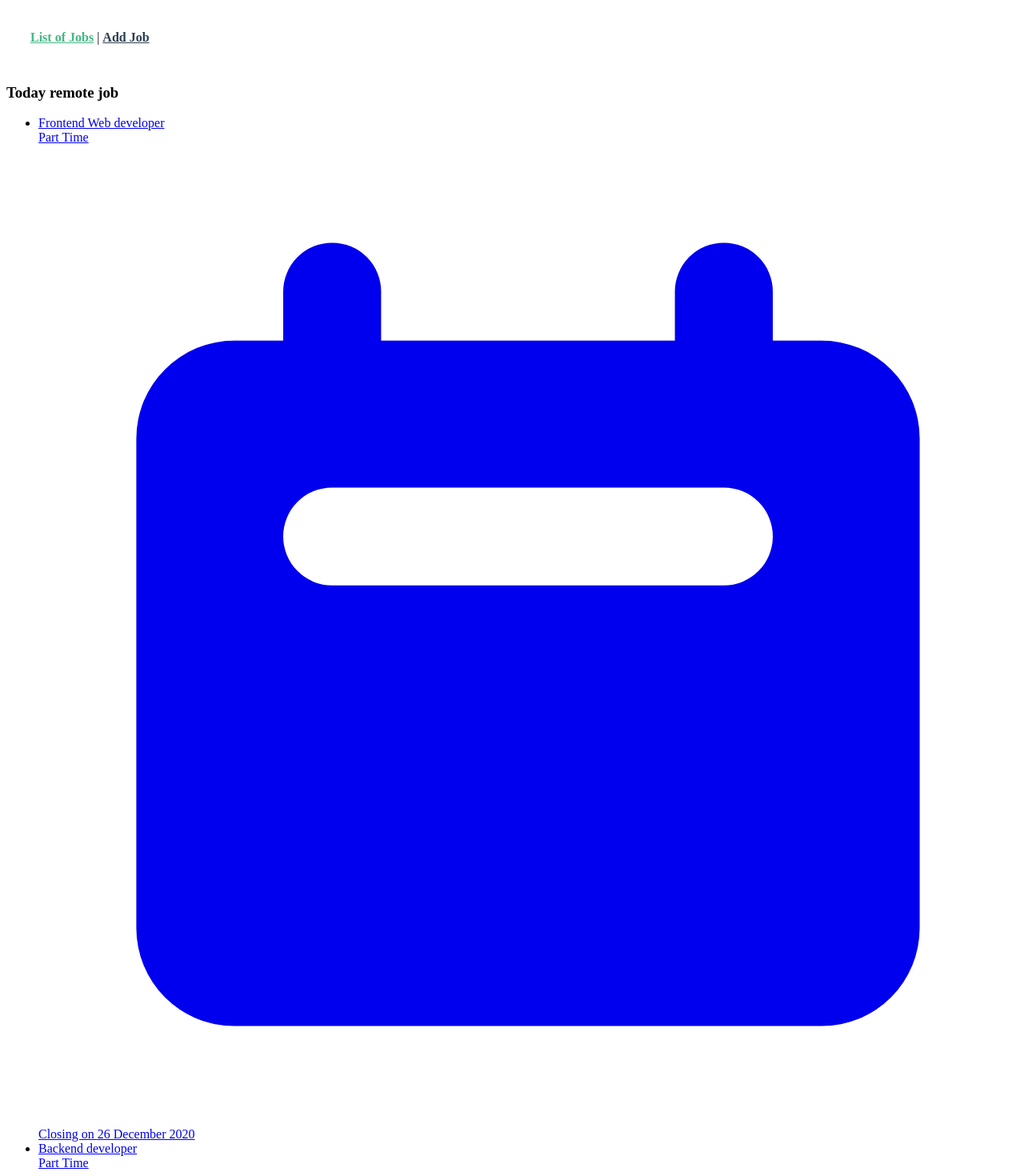
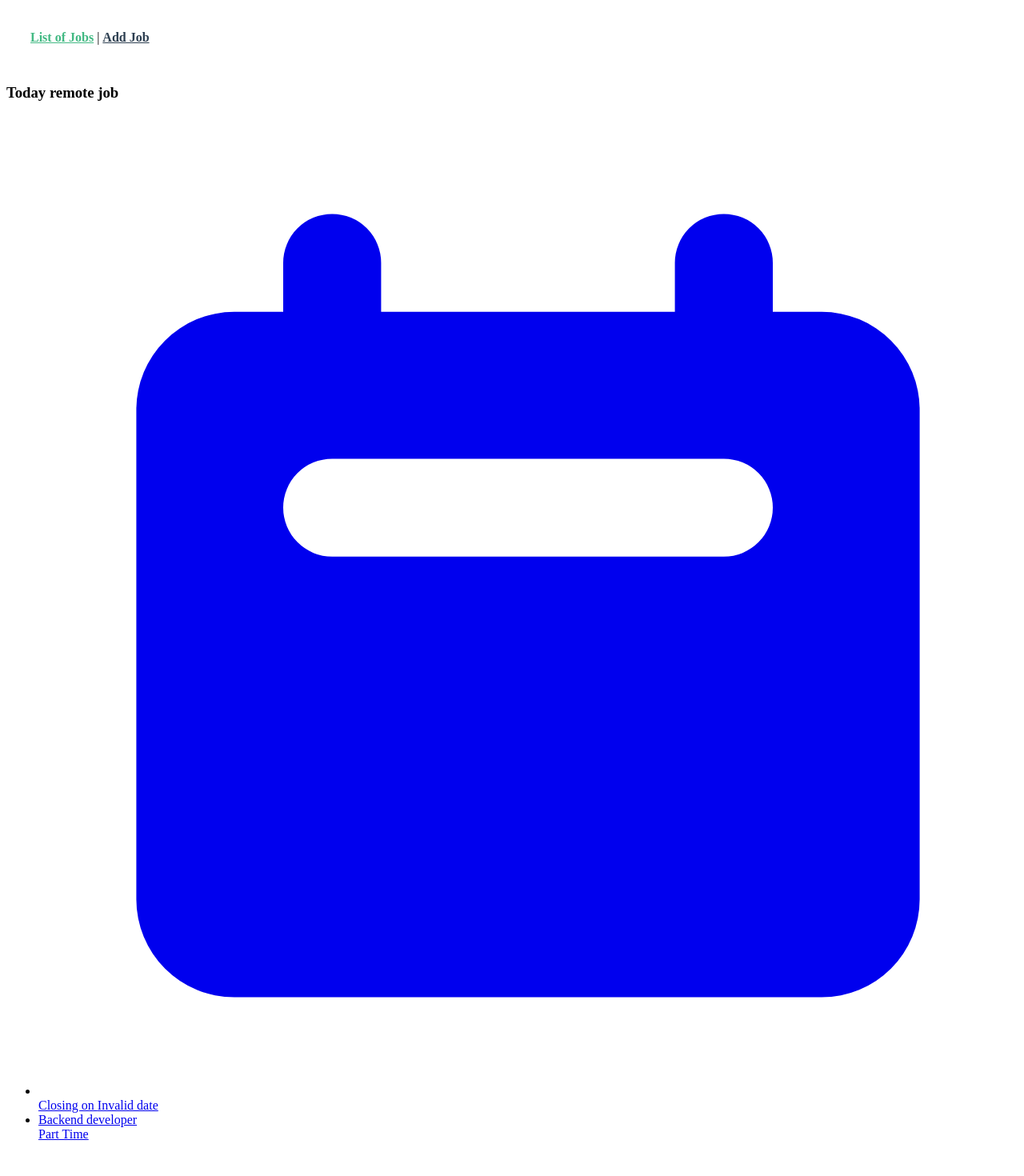
Before and after one commit to LayMui/jobs-board, a Vue app: page / in a window 1280 px wide. Shown: the top 1470 px of the page at 80% size. Built offline with nearby package versions, Linux system fonts and the light colour scheme.

Commit message:
To pull name of job in jobDetail

```diff
--- a/src/data/job.js
+++ b/src/data/job.js
@@ -1,9 +1,9 @@
 
 export const jobsData = [{
     id: 0,
-    name: "Frontend Web developer",
-    duration: "Part time",
-    date: "26 December 2020"
+    name: "",
+    duration: "",
+    date: ""
 },{
     id: 1,
     name: "Backend developer",
--- a/src/views/JobDetail.vue
+++ b/src/views/JobDetail.vue
@@ -3,7 +3,7 @@
   <div class="max-w-xl mx-auto py-16">
     <h3 class="font-black text-gray-700 text-3xl tracking-tight mb-4 flex items-center">
 
-
+    {{"What to put here??"}}
       <div class="h-3 w-3 bg-blue-500 rounded-full ml-3"></div>
     </h3>
     <div class="bg-white shadow overflow-hidden sm:rounded-md p-8">
@@ -42,20 +42,19 @@
 </template>
 
 <script>
-
+//import { jobsData } from "@/data/job"
 export default {
    name: 'JobDetail', //for debugging purpose
    data() {
       return {
         id: this.$route.params.id,
-        job: this.getJob(),
+        job: {}
       }
   },
   mounted() {
-    //this.getJob()
+    this.job = this.getJob()
 
   },
-
   methods: {
     getJob() {
 
@@ -63,10 +62,8 @@ export default {
         // 2. Get the job selected based on id
         // 3. Render to the JobDetail page
         let jobsArray = JSON.parse(localStorage.getItem('jobs'))
-console.log('I print out: ' + JSON.stringify(jobsArray[this.id]))
-        return JSON.stringify(jobsArray[this.id])
-
-
+        this.job = JSON.stringify(jobsArray[this.id+1])
+        return JSON.stringify(jobsArray[this.id+1])
 
     }
   }
--- a/src/views/JobsListing.vue
+++ b/src/views/JobsListing.vue
@@ -11,7 +11,8 @@ export default {
   name: 'JobsListing', //for debugging purpose // can cause max callstack issue
   data() {
       return {
-        jobs: []
+        jobs: [],
+
       }
   },
   components: {
```
